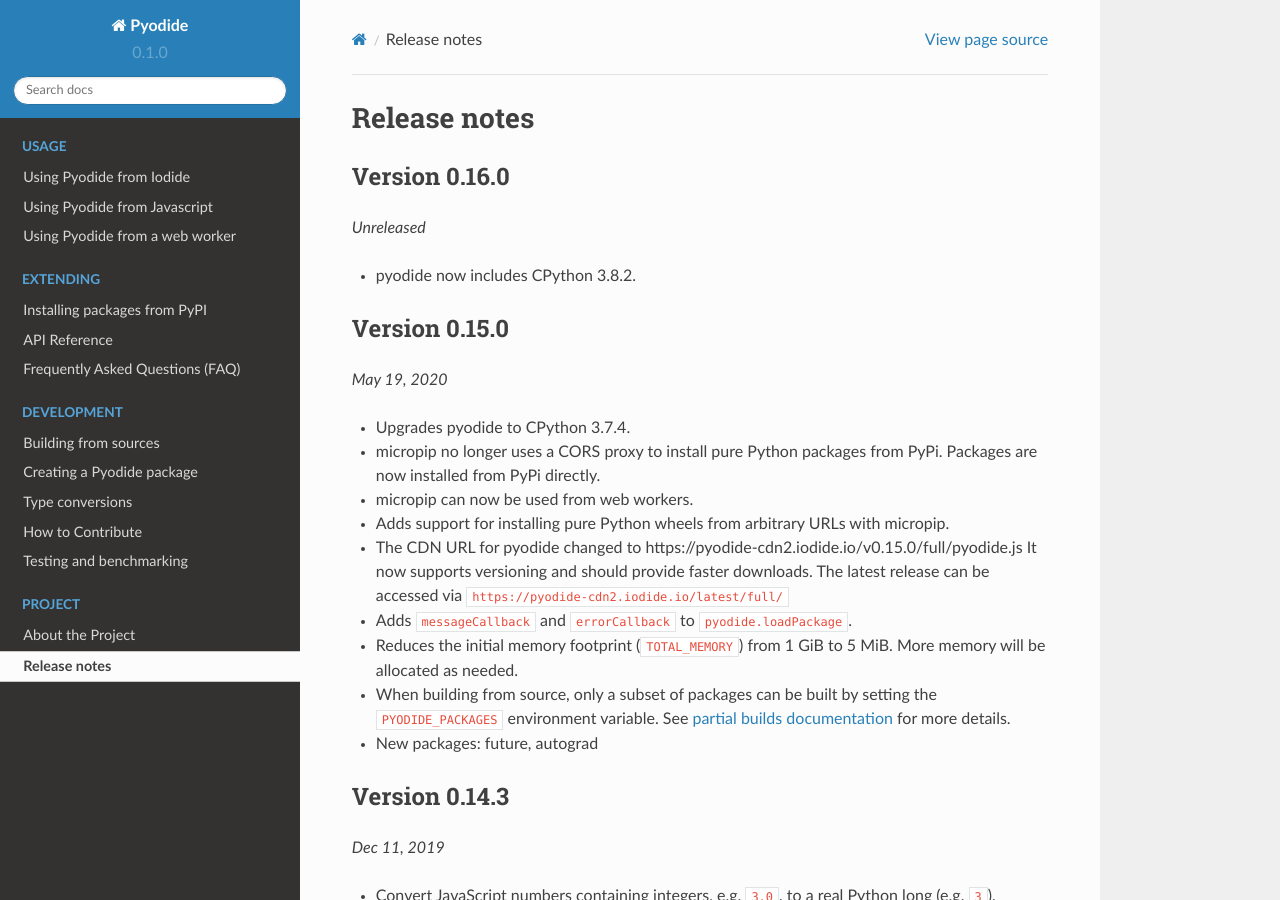
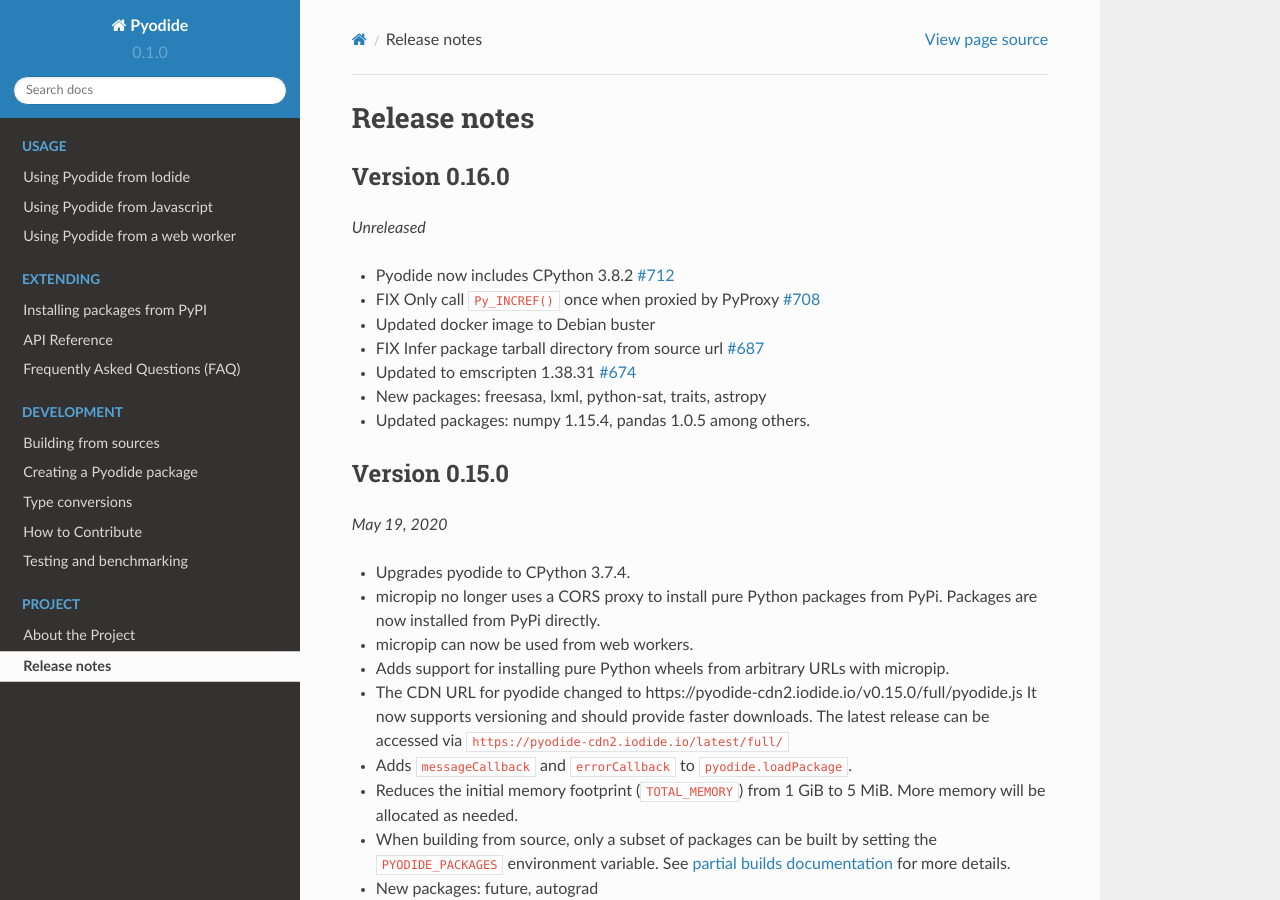
Before and after one commit to pyodide/pyodide, a Sphinx documentation site: the page built from docs/changelog.md, in a window 1280 px wide and 900 px high. Built offline with Sphinx 7.4.7 and the Read the Docs theme 2.0.0, drawn with Linux system fonts in a browser that asks for light colours; the version number is read from the project's files by our own code.

Commit message:
DOC Update changelog (#744)

```diff
--- a/docs/changelog.md
+++ b/docs/changelog.md
@@ -3,7 +3,18 @@
 ## Version 0.16.0
 *Unreleased*
 
-- pyodide now includes CPython 3.8.2.
+- Pyodide now includes CPython 3.8.2
+  [#712](https://github.com/iodide-project/pyodide/pull/712)
+- FIX Only call `Py_INCREF()` once when proxied by PyProxy
+  [#708](https://github.com/iodide-project/pyodide/pull/708)
+- Updated docker image to Debian buster
+- FIX Infer package tarball directory from source url
+  [#687](https://github.com/iodide-project/pyodide/pull/687)
+- Updated to emscripten 1.38.31
+  [#674](https://github.com/iodide-project/pyodide/pull/674)
+- New packages: freesasa, lxml, python-sat, traits, astropy
+- Updated packages: numpy 1.15.4, pandas 1.0.5 among others.
+
 
 ## Version 0.15.0
 *May 19, 2020*
```
